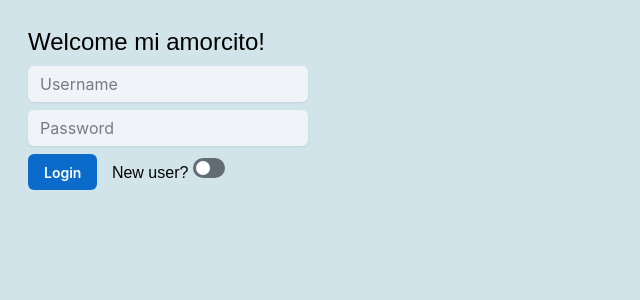
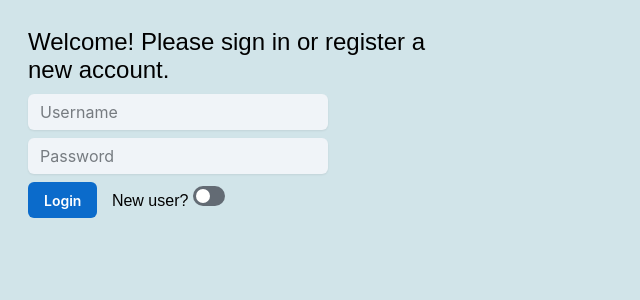
Before and after one commit to Luesf/staticwebsite, a React (Vite) app: page / in a window 1280 px wide. Shown: the top 300 px of the page, without its empty margins (0-640 px from the left). Built offline with nearby package versions, Linux system fonts and the light colour scheme; a web font is replaced by a local one.

Commit message:
5th updates to login test site

```diff
--- a/src/components/InputArea.jsx
+++ b/src/components/InputArea.jsx
@@ -8,7 +8,7 @@ function InputArea() {
 
     return (
         <form className="input-area">
-            <label className="intro">Welcome mi amorcito!</label>
+            <label className="intro">Welcome! Please sign in or register a new account.</label>
             <Input className="input" placeholder={isRegistered ? "Enter your new username." : "Username"} variant="soft"/>
             <Input className="input" placeholder={isRegistered ? "Enter your new password." : "Password"} variant="soft"/>
             {isRegistered && <Input className="input" placeholder="Please confirm your password." variant="soft"/>}
--- a/src/styles.css
+++ b/src/styles.css
@@ -8,7 +8,7 @@ label {
 }
 
 .input-area {
-    width: 280px;
+    width: 400px;
     padding: 5px;
 }
 
@@ -22,6 +22,7 @@ label {
 
 .input {
     margin-bottom: 8px;
+    width: 75%;
 }
 
 .input-area button {
```
